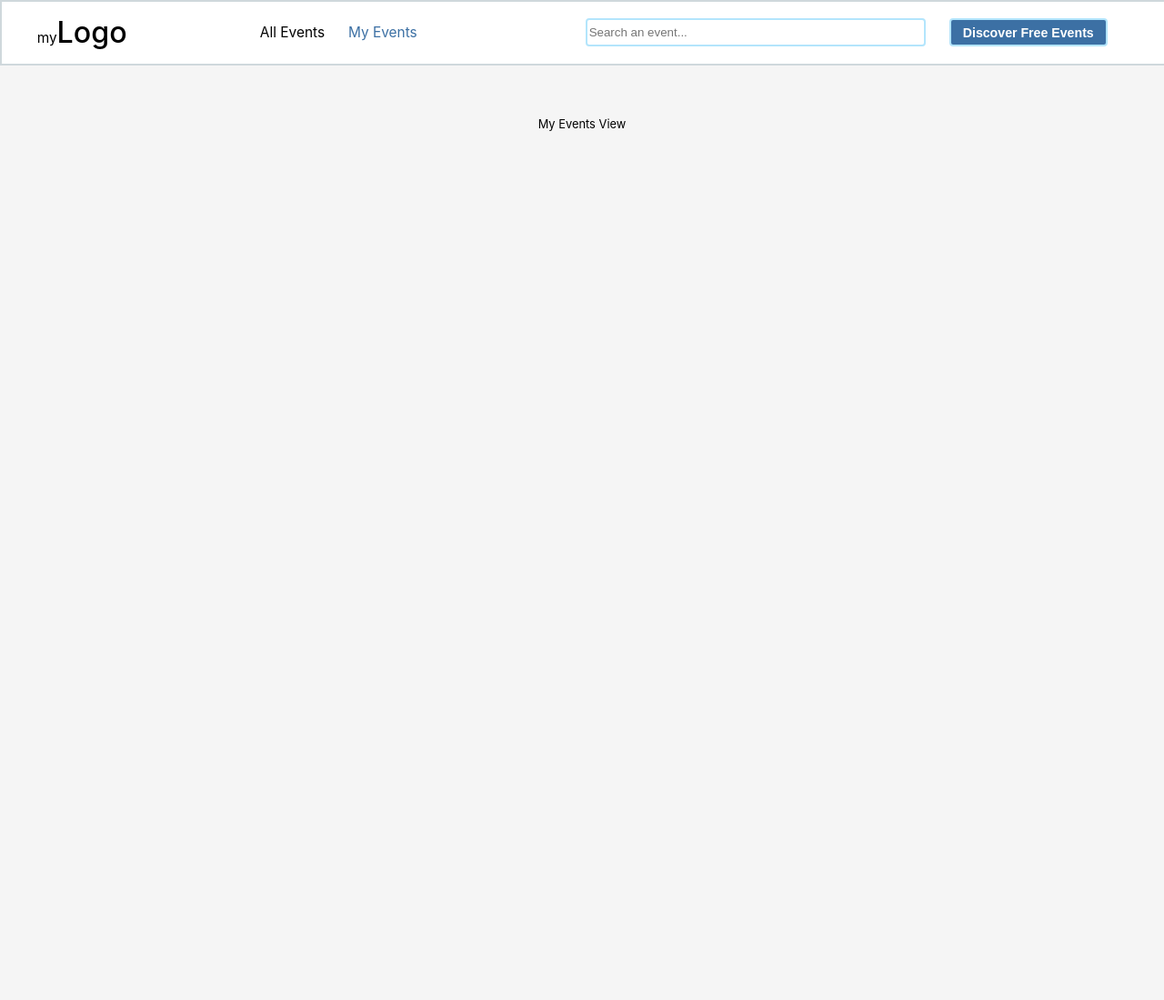
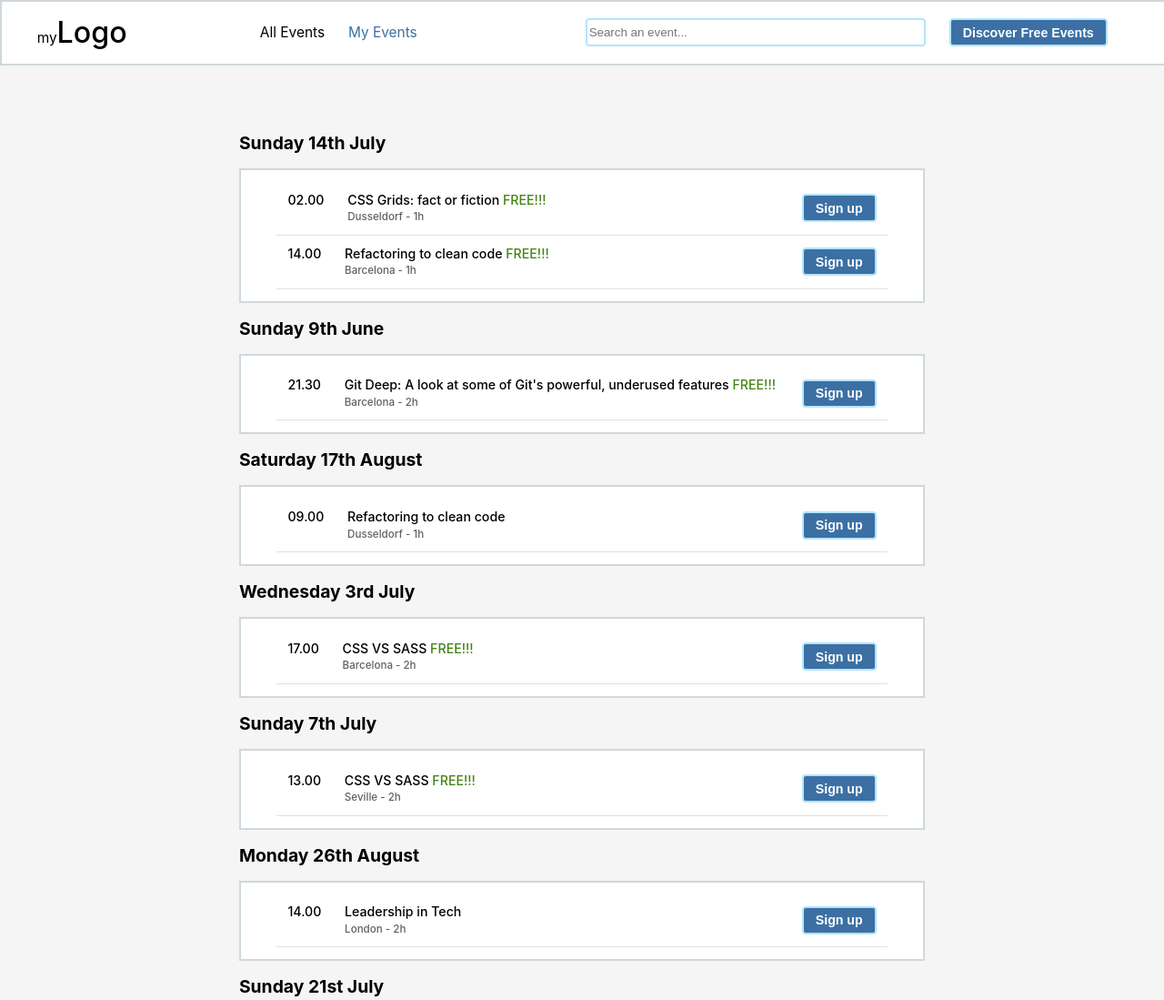
Before and after one commit to michalisKout/meetup-app, a React app: page /#/myevents in a window 1280 px wide. Shown: the top 1099 px of the page at 91% size. Before the commit the page ends 800 px from the top, so only its background shows below. Built offline with nearby package versions, Linux system fonts and the light colour scheme; data requests are answered from the project's data file.

Commit message:
Adds myevents view. Refactors components. Renames useContext variables.

```diff
--- a/src/app/App.js
+++ b/src/app/App.js
@@ -1,7 +1,7 @@
 import React, { useState } from 'react';
 import { Route, HashRouter as Router, Switch } from 'react-router-dom';
-import EventSectionContainer from './components/container/EventSectionContainer';
-import MyEvents from './components/presentational/events/MyEvents';
+import EventSectionContainer from './components/container/AllEventsContainer';
+import MyEventsContainer from './components/container/MyEventsContainer';
 import ErrorBoundary from './ErrorBoundary/ErrorBoundary';
 import Header from './components/presentational/header/Header';
 import NotFound from './components/presentational/NotFound';
@@ -15,7 +15,7 @@ import {
 const App = () => {
   const [searchValue, setSearchValue] = useState('');
   const [freeEvents, setFreeEvents] = useState([]);
-  const [eventSubscriptions, setEventSubscriptions] = useEventSubScription();
+  const [eventIdSubscriptions, setEventIdSubscriptions] = useEventSubScription();
   return (
     <Router>
       <ErrorBoundary>
@@ -25,10 +25,10 @@ const App = () => {
             <main>
               <Switch>
                 <EventSubscriptionsContext.Provider
-                  value={{ eventSubscriptions, setEventSubscriptions }}
+                  value={{ eventIdSubscriptions, setEventIdSubscriptions }}
                 >
                   <Route path={['/', '/events']} exact component={EventSectionContainer} />
-                  <Route path="/myevents" component={MyEvents} />
+                  <Route path="/myevents" component={MyEventsContainer} />
                 </EventSubscriptionsContext.Provider>
                 <Route component={NotFound} />
               </Switch>
--- a/src/app/api/events.js
+++ b/src/app/api/events.js
@@ -1,19 +1,5 @@
-import { groupByDateOption } from '../utils/date-utils';
-import { constructErrorMessage } from '../utils/api-utils';
+import { constructErrorMessage, updateStateWithResponseData } from '../utils/api-utils';
 import axios from './axios.instance';
-
-const getGroupedByDateData = data => {
-  const groupedEvents = groupByDateOption(data);
-  const groupedEventsListed = Object.values(groupedEvents);
-
-  return groupedEventsListed;
-};
-
-const updateStateWithResponseData = (eventsResponse, stateHandler) => {
-  const { data } = eventsResponse;
-  const eventsByName = getGroupedByDateData(data);
-  stateHandler(eventsByName);
-};
 
 export const getAllEvents = async stateHandler => {
   try {
@@ -21,39 +7,54 @@ export const getAllEvents = async stateHandler => {
     const { data } = eventsResponse;
     stateHandler(data);
   } catch (error) {
-    throw new Error(constructErrorMessage(error));
+    throw new Error(constructErrorMessage(error, 'getAllEvents'));
   }
 };
 
-export const getEventByName = async (stateHandler, eventName) => {
+const getAPIResponseWithQuery = query => axios.get(`events${query}`);
+
+export const getEventsByName = async (stateHandler, eventName) => {
   try {
-    const searchQueryByName = `?name_like=${eventName}`;
-    const eventsResponse = await axios.get(`events${searchQueryByName}`);
+    const eventsResponse = await getAPIResponseWithQuery(`?name_like=${eventName}`);
 
     updateStateWithResponseData(eventsResponse, stateHandler);
   } catch (error) {
-    throw new Error(constructErrorMessage(error));
+    throw new Error(constructErrorMessage(error, 'getEventsByName'));
+  }
+};
+
+export const getEventsById = async (stateHandler, eventIdList) => {
+  try {
+    const bindedQueryParameters = eventIdList
+      .map(eventId => {
+        return `id=${eventId}`;
+      })
+      .join('&');
+
+    const eventsResponse = await getAPIResponseWithQuery(`?${bindedQueryParameters}`);
+
+    updateStateWithResponseData(eventsResponse, stateHandler);
+  } catch (error) {
+    throw new Error(constructErrorMessage(error, 'getEventsById'));
   }
 };
 
 export const getFreeEvents = async stateHandler => {
   try {
-    const searchQueryByFreeEvents = `?isFree=true`;
-    const eventsResponse = await axios.get(`events${searchQueryByFreeEvents}`);
+    const eventsResponse = await getAPIResponseWithQuery(`?isFree=true`);
 
     updateStateWithResponseData(eventsResponse, stateHandler);
   } catch (error) {
-    throw new Error(constructErrorMessage(error));
+    throw new Error(constructErrorMessage(error, 'getFreeEvents'));
   }
 };
 
 export const getEventsByDate = async stateHandler => {
   try {
-    const sortByStartDateQuery = '?_sort=startDate&_order=asc';
-    const eventsResponse = await axios.get(`events${sortByStartDateQuery}`);
+    const eventsResponse = await getAPIResponseWithQuery('?_sort=startDate&_order=asc');
 
     updateStateWithResponseData(eventsResponse, stateHandler);
   } catch (error) {
-    throw new Error(constructErrorMessage(error));
+    throw new Error(constructErrorMessage(error, 'getEventsByDate'));
   }
 };
--- a/src/app/components/container/EventSectionContainer.js
+++ b/src/app/components/container/AllEventsContainer.js
@@ -1,13 +1,13 @@
 import React, { useEffect, useState, useContext } from 'react';
 import PropTypes from 'prop-types';
 import EventSections from '../presentational/events/EventSections';
-import { getEventsByDate, getEventByName } from '../../api/events';
+import { getEventsByDate, getEventsByName } from '../../api/events';
 import { SearchContext, FreeEventsContext } from '../../utils/hooks-utils';
 
 const initEventsPerDay = [];
 
 export default function EventSectionContainer() {
-  const [eventsPerDay, setEventsPerDay] = useState(initEventsPerDay);
+  const [eventsListData, setEventsPerDay] = useState(initEventsPerDay);
   const { searchValue } = useContext(SearchContext);
   const { freeEvents } = useContext(FreeEventsContext);
 
@@ -21,7 +21,7 @@ export default function EventSectionContainer() {
     const isValidInput = validationRegex.test(eventName);
 
     if (isValidInput) {
-      getEventByName(eventsPerDayHandler, eventName);
+      getEventsByName(eventsPerDayHandler, eventName);
     } else {
       getEventsByDate(eventsPerDayHandler);
     }
@@ -31,9 +31,9 @@ export default function EventSectionContainer() {
     eventsPerDayHandler(freeEvents);
   }, [freeEvents]);
 
-  return <EventSections eventsPerDay={eventsPerDay} />;
+  return <EventSections eventsListData={eventsListData} />;
 }
 
 EventSectionContainer.prototype = {
-  eventsPerDay: PropTypes.array.isRequired,
+  eventsListData: PropTypes.array.isRequired,
 };
--- a/src/app/components/container/EventContainer.js
+++ b/src/app/components/container/EventContainer.js
@@ -12,35 +12,13 @@ const initCityData = {
   name: '',
 };
 
-function getSingUpModanText(eventName, date, cityName) {
-  return `You are about to sign up for ${eventName}.
-              This event takes place the ${date} in ${cityName}`;
-}
+const Event = ({ event }) => {
+  const { id, city, startDate, endDate, name } = event;
 
-function collectEventDisplayInfo(startDate, cityData, endDate) {
-  const eventStartTime = getEventStartTimeFromDate(startDate);
-  const singUpDate = getSignUpDate(startDate);
-  const cityName = cityData && cityData.name;
-  const eventDuration = getEventDuration(startDate, endDate);
-  const singUpModanText = getSingUpModanText(eventStartTime, singUpDate, cityName);
-
-  const eventDisplayInfo = {
-    singUpModanText,
-    eventStartTime,
-    cityName,
-    eventDuration,
-  };
-  return eventDisplayInfo;
-}
-
-// localStorage.setItem(localStorageKey, value);
-// localStorage.getItem(localStorageKey);
-const Event = ({ event }) => {
-  const { city, startDate, endDate } = event;
   const [cityData, setCityData] = useState(initCityData);
   const [eventIsAlreadySubscribed, setEventIsAlreadySubscribed] = useState(false);
   const useModal = useModalDisplay();
-  const { eventSubscriptions, setEventSubscriptions } = useContext(EventSubscriptionsContext);
+  const { eventIdSubscriptions, setEventIdSubscriptions } = useContext(EventSubscriptionsContext);
 
   useEffect(() => {
     if (city) {
@@ -49,15 +27,38 @@ const Event = ({ event }) => {
   }, [city]);
 
   useEffect(() => {
-    if (eventSubscriptions.length > 0) {
-      const eventSubscribed = eventSubscriptions.some(subEvent => _.isEqual(subEvent, event));
-      setEventIsAlreadySubscribed(eventSubscribed);
+    const hasSubscriptionIds = eventIdSubscriptions.length > 0;
+
+    if (hasSubscriptionIds) {
+      const eventIdSubscribed = eventIdSubscriptions.some(subEventId => _.isEqual(subEventId, id));
+      setEventIsAlreadySubscribed(eventIdSubscribed);
     }
-  }, [eventSubscriptions]);
+  }, [eventIdSubscriptions]);
 
   useEffect(() => {
-    setEventIsAlreadySubscribed(checkEventSubscriptionIsStored(event));
+    setEventIsAlreadySubscribed(checkEventSubscriptionIsStored(id));
   }, []);
+
+  const getSingUpModalText = (eventName, date, cityName) => {
+    return `You are about to sign up for ${eventName}.
+                This event takes place the ${date} in ${cityName}`;
+  };
+
+  const collectEventDisplayInfo = () => {
+    const eventStartTime = getEventStartTimeFromDate(startDate);
+    const singUpDate = getSignUpDate(startDate);
+    const cityName = cityData && cityData.name;
+    const eventDuration = getEventDuration(startDate, endDate);
+    const singUpModalText = getSingUpModalText(name, singUpDate, cityName);
+
+    const eventDisplayInfo = {
+      singUpModalText,
+      eventStartTime,
+      cityName,
+      eventDuration,
+    };
+    return eventDisplayInfo;
+  };
 
   const eventDisplayInfo = collectEventDisplayInfo(startDate, cityData, endDate);
 
@@ -65,8 +66,8 @@ const Event = ({ event }) => {
     <EventUI
       event={event}
       eventIsAlreadySubscribed={eventIsAlreadySubscribed}
-      eventSubscriptions={eventSubscriptions}
-      setEventSubscriptions={setEventSubscriptions}
+      eventIdSubscriptions={eventIdSubscriptions}
+      setEventIdSubscriptions={setEventIdSubscriptions}
       {...useModal}
       {...eventDisplayInfo}
     />
--- /dev/null
+++ b/src/app/components/container/MyEventsContainer.js
@@ -0,0 +1,26 @@
+import React, { useState, useEffect, useContext } from 'react';
+import EventSections from '../presentational/events/EventSections';
+import { getStoredEventIds } from '../../utils/storage-utils';
+import { getEventsById } from '../../api/events';
+import { EventSubscriptionsContext } from '../../utils/hooks-utils';
+
+const MyEvents = ({ location }) => {
+  const [eventsSubscriptions, setEventsSubscriptions] = useState([]);
+  const { eventIdSubscriptions } = useContext(EventSubscriptionsContext);
+
+  useEffect(() => {
+    const storedEventIds = getStoredEventIds();
+    const hasStoredEventIds = storedEventIds.length > 0;
+
+    if (hasStoredEventIds) {
+      getEventsById(setEventsSubscriptions, storedEventIds);
+    }
+  }, []);
+
+  useEffect(() => {
+    getEventsById(setEventsSubscriptions, eventIdSubscriptions);
+  }, [eventIdSubscriptions]);
+  return <EventSections eventsListData={eventsSubscriptions} location={location} />;
+};
+
+export default MyEvents;
--- a/src/app/components/presentational/events/Event.js
+++ b/src/app/components/presentational/events/Event.js
@@ -4,23 +4,29 @@ import Title from '../common/Title';
 import Button from '../common/Button';
 import Modal from '../common/Modal';
 
-const BUTTON_TEXT = 'Sign up';
+const BUTTON = {
+  SIGNUP: 'Sign up',
+  YOU_ARE_IN: "You're in",
+  CANCEL: 'Cancel',
+};
 const TITLE_TEXT = 'Join the event';
 const Event = ({
   event,
   eventStartTime,
   eventDuration,
   cityName,
-  singUpModanText,
+  singUpModalText,
   display,
   toggleModalDisplay,
-  setEventSubscriptions,
-  eventSubscriptions,
+  setEventIdSubscriptions,
+  eventIdSubscriptions,
   eventIsAlreadySubscribed,
 }) => {
-  const { isFree, name } = event;
+  const { id, isFree, name } = event;
+  const { YOU_ARE_IN, SIGNUP } = BUTTON;
   const cityNameAndDuration = `${cityName} - ${`${eventDuration}h`}`;
-  const buttonDisabled = eventIsAlreadySubscribed;
+  const buttonText = eventIsAlreadySubscribed ? YOU_ARE_IN : SIGNUP;
+
   return (
     <>
       <div className="event" role="listitem">
@@ -31,22 +37,23 @@ const Event = ({
         </div>
         <Button
           cssClass="event__sign-up"
-          buttonDisabled={buttonDisabled}
-          text={BUTTON_TEXT}
-          clickHandler={toggleModalDisplay}
+          text={buttonText}
+          clickHandler={!eventIsAlreadySubscribed ? toggleModalDisplay : () => true}
         />
+        {!eventIsAlreadySubscribed ? (
           <Modal
             titleText={TITLE_TEXT}
-          text={singUpModanText}
+            text={singUpModalText}
             display={display}
             closeHandler={toggleModalDisplay}
             submitHandler={() => {
               if (!eventIsAlreadySubscribed) {
-              setEventSubscriptions([...eventSubscriptions, event]);
+                setEventIdSubscriptions([...eventIdSubscriptions, id]);
                 toggleModalDisplay();
               }
             }}
           />
+        ) : null}
       </div>
     </>
   );
@@ -56,7 +63,7 @@ Event.propTypes = {
   eventIsAlreadySubscribed: PropTypes.bool.isRequired,
   display: PropTypes.bool.isRequired,
   toggleModalDisplay: PropTypes.func.isRequired,
-  singUpModanText: PropTypes.string.isRequired,
+  singUpModalText: PropTypes.string.isRequired,
   eventStartTime: PropTypes.string.isRequired,
   eventDuration: PropTypes.number.isRequired,
   cityName: PropTypes.string.isRequired,
@@ -68,8 +75,8 @@ Event.propTypes = {
     startDate: PropTypes.string,
     endDate: PropTypes.string,
   }).isRequired,
-  setEventSubscriptions: PropTypes.func.isRequired,
-  eventSubscriptions: PropTypes.array.isRequired,
+  setEventIdSubscriptions: PropTypes.func.isRequired,
+  eventIdSubscriptions: PropTypes.array.isRequired,
 };
 
 export default Event;
--- a/src/app/components/presentational/events/EventSections.js
+++ b/src/app/components/presentational/events/EventSections.js
@@ -3,27 +3,27 @@ import PropTypes from 'prop-types';
 import { getDate } from '../../../utils/date-utils';
 import EventList from './EventList';
 
-const getSectionsPerDay = (eventList, index) => {
-  const listHasEvents = eventList.length !== 0;
-  const date = listHasEvents && getDate(eventList[0].startDate);
+const EventSections = ({ eventsListData }) => {
+  const getSectionsPerDay = (eventsList, index) => {
+    const listHasEvents = eventsList.length !== 0;
+    const date = listHasEvents && getDate(eventsList[0].startDate);
     const key = `event-section-${index}`;
     return (
       <section key={key} className="event-section" role="list">
         <h2>{date}</h2>
-      <EventList events={eventList} />
+        <EventList events={eventsList} />
       </section>
     );
   };
 
-const EventSections = ({ eventsPerDay }) => {
-  const shouldDisplayEventsPerDay = eventsPerDay.length !== 0;
-  const sectionsPerDay = shouldDisplayEventsPerDay ? eventsPerDay.map(getSectionsPerDay) : null;
+  const shouldDisplayEventsPerDay = eventsListData.length !== 0;
+  const sectionsPerDay = shouldDisplayEventsPerDay ? eventsListData.map(getSectionsPerDay) : null;
 
   return <>{sectionsPerDay}</>;
 };
 
 EventSections.propTypes = {
-  eventsPerDay: PropTypes.arrayOf(
+  eventsListData: PropTypes.arrayOf(
     PropTypes.arrayOf(
       PropTypes.shape({
         id: PropTypes.number.isRequired,
--- a/src/app/components/presentational/events/MyEvents.js
+++ /dev/null
@@ -1,7 +0,0 @@
-import React from 'react';
-
-const MyEvents = () => {
-  return <div>My Events View</div>;
-};
-
-export default MyEvents;
--- a/src/app/utils/hooks-utils.js
+++ b/src/app/utils/hooks-utils.js
@@ -20,16 +20,16 @@ export const useModalDisplay = () => {
 export const EventSubscriptionsContext = createContext([]);
 
 export const useEventSubScription = () => {
-  const initSubscriptions = JSON.parse(localStorage.getItem('eventSubscriptionsStorage')) || [];
-  const [eventSubscriptions, setEventSubscriptions] = useState(initSubscriptions);
+  const initSubscriptionsId = JSON.parse(localStorage.getItem('eventIdSubscriptionsStorage')) || [];
+  const [eventIdSubscriptions, setEventIdSubscriptions] = useState(initSubscriptionsId);
 
   function subscribeEventToList() {
-    localStorage.setItem('eventSubscriptionsStorage', JSON.stringify(eventSubscriptions));
+    localStorage.setItem('eventIdSubscriptionsStorage', JSON.stringify(eventIdSubscriptions));
   }
 
   useEffect(() => {
     subscribeEventToList();
-  }, [eventSubscriptions]);
+  }, [eventIdSubscriptions]);
 
-  return [eventSubscriptions, setEventSubscriptions];
+  return [eventIdSubscriptions, setEventIdSubscriptions];
 };
--- a/src/app/utils/storage-utils.js
+++ b/src/app/utils/storage-utils.js
@@ -1,6 +1,13 @@
 import _ from 'lodash';
 
-export const checkEventSubscriptionIsStored = event => {
-  const subscribedEvents = JSON.parse(localStorage.getItem('eventSubscriptionsStorage')) || [];
-  return subscribedEvents.some(subscribedEvent => _.isEqual(subscribedEvent, event));
+const LOCAL_STORAGE_EVENTS_SUBSCRIPTIONS = 'eventIdSubscriptionsStorage';
+
+export const getStoredEventIds = () => {
+  const subscribedEventsIds =
+    JSON.parse(localStorage.getItem(LOCAL_STORAGE_EVENTS_SUBSCRIPTIONS)) || [];
+
+  return subscribedEventsIds;
 };
+
+export const checkEventSubscriptionIsStored = eventId =>
+  getStoredEventIds().some(subscribedEvent => _.isEqual(subscribedEvent, eventId));
```
Also changed, not shown: __tests__/containers/EventSectionContainer.spec.js (+1 -1 lines), src/app/utils/api-utils.js (+17 -1 lines), src/assets/stylesheets/components/_button.scss (+8 -0 lines). Lines whose indentation alone changed are shown as unchanged.
